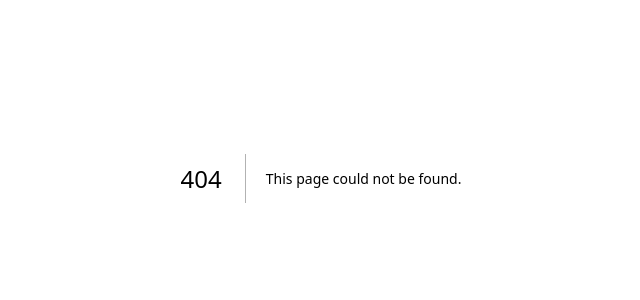
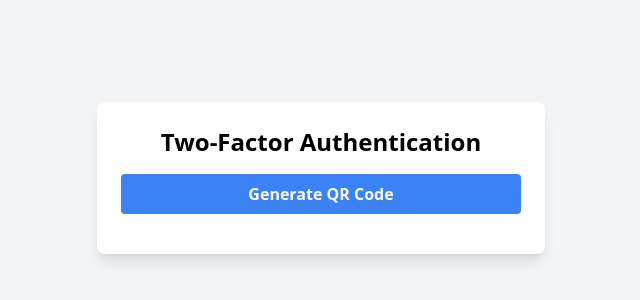
Before and after one commit to corbado/nextjs-login-page, a Next.js app: page /totp in a window 1280 px wide. Before the commit this address had no page. Shown: the part 222-522 px from the top of the page, without its empty margins (319-959 px from the left). Built offline with nearby package versions, Linux system fonts and the light colour scheme.

Commit message:
implement totp-based authentication

```diff
--- a/package.json
+++ b/package.json
@@ -14,17 +14,21 @@
     "next": "14.2.4",
     "next-auth": "^4.24.7",
     "nodemailer": "^6.9.14",
+    "qrcode": "^1.5.3",
     "react": "^18",
     "react-dom": "^18",
     "react-icons": "^5.2.1",
+    "speakeasy": "^2.0.0",
     "twilio": "^5.2.2"
   },
   "devDependencies": {
     "@types/bcryptjs": "^2.4.6",
     "@types/node": "^20",
     "@types/nodemailer": "^6.4.15",
+    "@types/qrcode": "^1.5.5",
     "@types/react": "^18",
     "@types/react-dom": "^18",
+    "@types/speakeasy": "^2.0.10",
     "eslint": "^8",
     "eslint-config-next": "14.2.4",
     "postcss": "^8",
--- /dev/null
+++ b/src/app/totp/page.tsx
@@ -0,0 +1,88 @@
+"use client";
+import Image from 'next/image';
+import { useState } from 'react';
+
+export default function TwoFactorAuth() {
+  const [qrCode, setQrCode] = useState('');
+  const [secret, setSecret] = useState('');
+  const [token, setToken] = useState('');
+  const [verified, setVerified] = useState(false);
+  const [error, setError] = useState('');
+
+  const generateQrCode = async () => {
+    const res = await fetch('/api/auth/totp/generate');
+    const data = await res.json();
+    setQrCode(data.qrCode);
+    setSecret(data.secret);
+    setToken('');
+    setVerified(false);
+    setError('');
+  };
+
+  const verifyToken = async () => {
+    const res = await fetch('/api/auth/totp/verify', {
+      method: 'POST',
+      headers: { 'Content-Type': 'application/json' },
+      body: JSON.stringify({ token, secret }),
+    });
+    const data = await res.json();
+    if (data.verified) {
+      setVerified(true);
+      setError('');
+    } else {
+      setVerified(false);
+      setError('Invalid Token. Please try again.');
+    }
+  };
+
+  return (
+    <div className="flex items-center justify-center min-h-screen bg-gray-100">
+      <div className="bg-white p-6 rounded-lg shadow-lg max-w-md w-full">
+        <h1 className="text-2xl font-bold mb-4 text-center">Two-Factor Authentication</h1>
+        {!verified && (
+          <>
+            {!qrCode && (
+              <button
+                onClick={generateQrCode}
+                className="bg-blue-500 hover:bg-blue-700 text-white font-bold py-2 px-4 rounded mb-4 w-full"
+              >
+                Generate QR Code
+              </button>
+            )}
+            {qrCode && (
+              <div>
+                <div className="mb-4 text-center">
+                  <Image src={qrCode} alt="QR Code" width={200} height={200} className="mx-auto" />
+                  <p className="mt-2">1. Scan this QR code with your authenticator app.</p>
+                  <p className="mt-2">2. Enter the code from the app below.</p>
+                </div>
+                <div className="mb-4">
+                  <input
+                    type="text"
+                    value={token}
+                    onChange={(e) => setToken(e.target.value)}
+                    placeholder="Enter the code from the app"
+                    className="border rounded py-2 px-3 text-gray-700 w-full"
+                  />
+                  <button
+                    onClick={verifyToken}
+                    className="bg-blue-400 hover:bg-blue-500 text-white font-bold py-2 px-4 rounded mt-4 w-full"
+                  >
+                    Verify code
+                  </button>
+                </div>
+                {error && <p className="text-red-500 text-center">{error}</p>}
+              </div>
+            )}
+          </>
+        )}
+        {verified && (
+          <div className="border border-green-500 bg-green-100 p-4 rounded-lg mt-4 text-center">
+            <h2 className="text-xl font-bold text-green-700">2FA Verified Successfully!</h2>
+            <p className="mt-2 text-green-700">Your two-factor authentication is now enabled.</p>
+          </div>
+        )}
+      </div>
+    </div>
+  );
+}
--- /dev/null
+++ b/src/pages/api/auth/totp/generate.ts
@@ -0,0 +1,31 @@
+import { NextApiRequest, NextApiResponse } from "next";
+import speakeasy from "speakeasy";
+import qrcode from "qrcode";
+
+// Define the function to handle 2FA generation
+const generate2FA = (_req: NextApiRequest, res: NextApiResponse) => {
+  // Generate a secret key for the 2FA
+  const secret = speakeasy.generateSecret({
+    length: 20,
+    name: "Time-based One-Time Password (2FA)",
+  });
+
+  // Check if the OTPAuth URL was generated successfully
+  if (secret.otpauth_url) {
+    // Convert the OTPAuth URL into a QR code
+    qrcode.toDataURL(secret.otpauth_url, (err, data_url) => {
+      // Handle error in QR code generation
+      if (err) {
+        res.status(500).json({ error: "Error generating QR code" });
+      } else {
+        // Send the secret and QR code data back to the client
+        res.status(200).json({ secret: secret.base32, qrCode: data_url });
+      }
+    });
+  } else {
+    // Handle error in generating the OTPAuth URL
+    res.status(500).json({ error: "Error generating OTP auth URL" });
+  }
+};
+
+export default generate2FA;
--- /dev/null
+++ b/src/pages/api/auth/totp/verify.ts
@@ -0,0 +1,20 @@
+import { NextApiRequest, NextApiResponse } from 'next';
+import speakeasy from 'speakeasy';
+
+const verify2FA = (req: NextApiRequest, res: NextApiResponse) => {
+  // Extract the token and secret from the request body
+  const { token, secret } = req.body;
+
+  // Verify the token using speakeasy
+  const verified = speakeasy.totp.verify({
+    secret,          // The shared secret key
+    encoding: 'base32',
+    token,           // The TOTP token provided by the user
+  });
+
+  // Send the verification result back to the client
+  res.status(200).json({ verified });
+};
+
+// Export the function as the default export of the module
+export default verify2FA;
```
